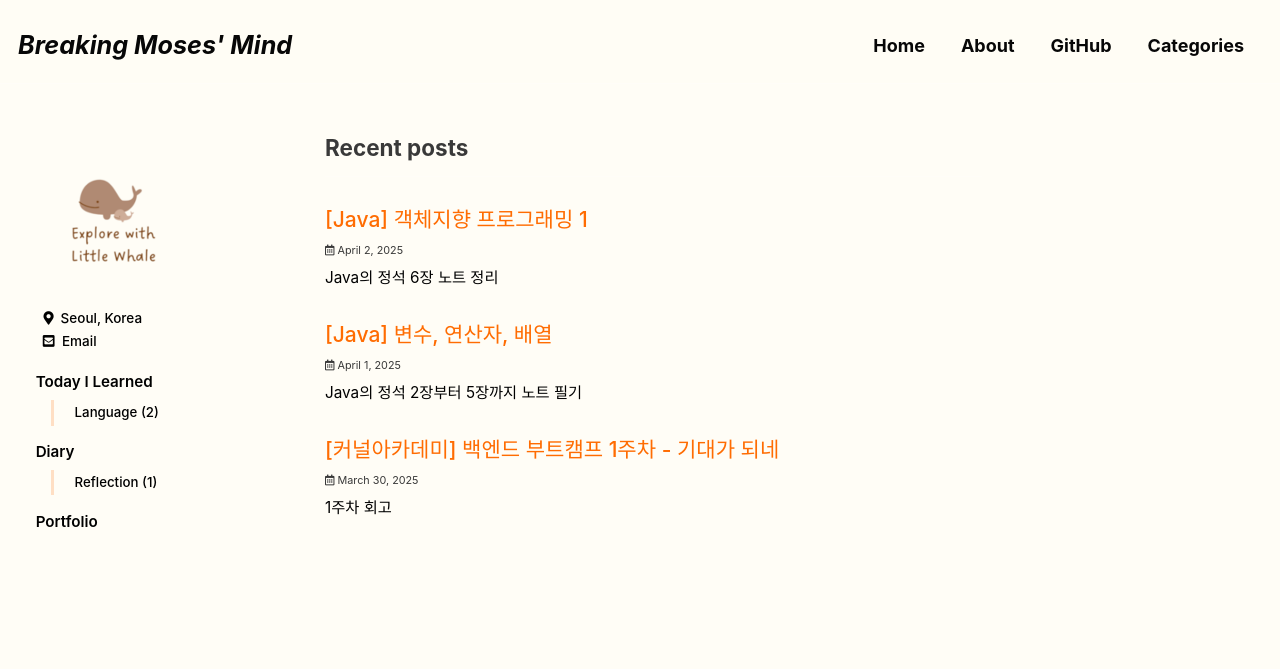
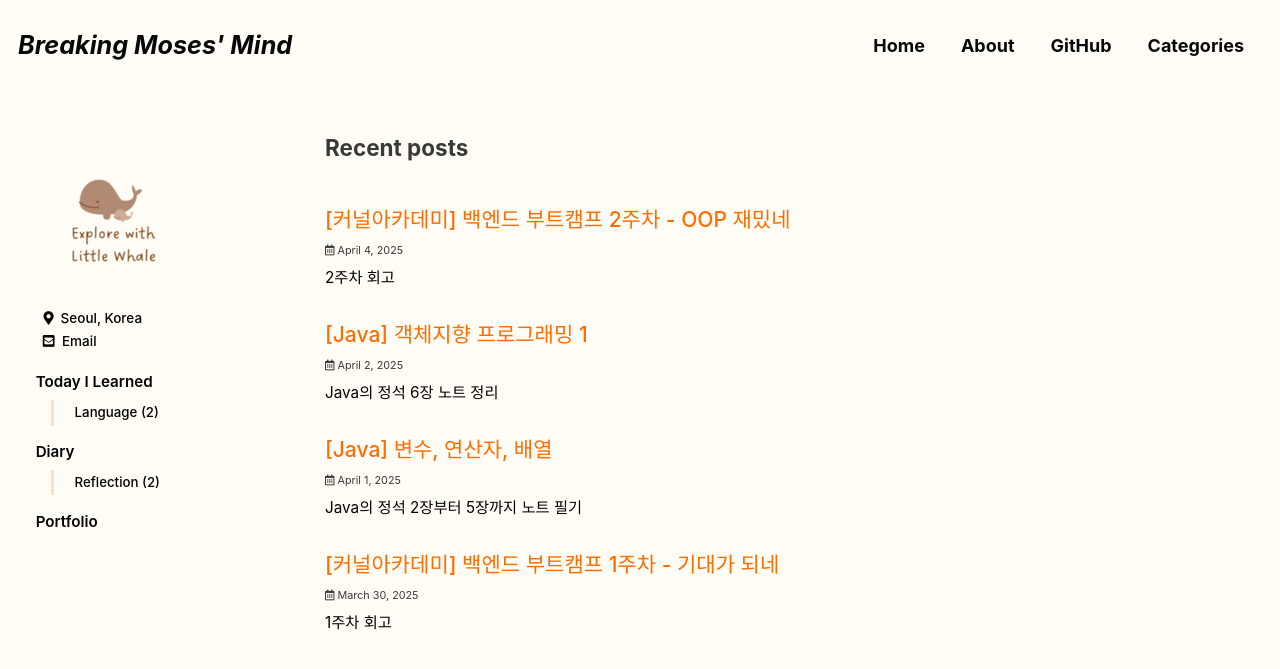
Before and after one commit to moset1/moset1.github.io, a Jekyll site: the page built from index.html, in a window 1280 px wide and 900 px high. Shown: the top 669 px of the window. Built offline with Jekyll 4.4.1, drawn with Linux system fonts in a browser that asks for light colours; cached includes are drawn as plain includes; some web fonts are replaced; the list of posts is cut into pages by our own code; part of the change alters nothing that is shown.

Commit message:
add post

````diff
--- /dev/null
+++ b/_posts/2025-04-04-reflection-2ndweek.md
@@ -0,0 +1,118 @@
+---
+title: "[커널아카데미] 백엔드 부트캠프 2주차 - OOP 재밌네"
+excerpt: "2주차 회고"
+
+categories:
+  - Reflection
+tags:
+  - [커널아카데미, 패스트캠퍼스]
+
+permalink: /reflection/2ndweek/
+
+toc: true
+toc_sticky: true
+
+date: 2025-04-04
+last_modified_at: 2025-04-04
+---
+
+# 📜2주차 회고
+
+# 2주차 회고
+
+이번 주에는 객체지향 개념에 대해 학습했다. 강의는 기본적인 개념을 다루지 않고, 학생들이 어느 정도 내용을 알고 있다는 가정 하에 진행되었다. 기본 개념은 유튜브 강의를 통해 예습할 수 있기 때문에 미리 학습하고 강의를 들으면 심화적인 내용을 깊이 이해하는 데 도움이 된다.
+
+---
+
+## 1. 모든 것은 변경에 유리하기 위하여
+
+객체지향의 핵심 목표는 변경에 유리한 코드를 작성하는 것이다. 추상화, 다형성, 오버로딩, 오버라이딩 등 객체지향의 모든 개념은 코드의 변경을 용이하게 하기 위한 것이다. 자바의 버전이 업그레이드되면서 도입된 기능들도 변경에 유리하도록 설계된 것이 많다. 예를 들어, 인터페이스에 `default` 메서드를 추가할 수 있도록 한 것은 기존 인터페이스를 수정할 때 상속받은 클래스들까지 수정해야 하는 문제를 방지하기 위해서다.
+
+객체지향 개념을 깊이 이해하면 확장성과 유지보수가 뛰어난 소프트웨어를 설계할 수 있을 것이다.
+
+---
+
+## 2. JVM에서 `new` 연산자와 생성자의 실행 과정
+
+자바에서 `new` 연산자를 사용하여 객체를 생성하면 JVM 내부적으로 여러 단계를 거쳐 객체가 생성되고 초기화된다. 이를 어셈블리 수준까지 살펴보면 다음과 같은 과정으로 진행된다.
+
+### 1) `new` 연산자의 역할
+
+`new` 연산자는 기본적으로 **힙(Heap)에 객체를 생성하고 해당 객체의 참조를 반환하는 역할**을 한다.
+
+- 클래스 로드 (Class Loading): 클래스가 아직 로드되지 않았다면, 클래스 로더가 `.class` 파일을 찾아 JVM에 로드한다.
+- 메모리 할당 (Memory Allocation): JVM의 힙 메모리에 새로운 객체를 위한 공간을 확보한다.
+- 기본값 초기화 (Zero Initialization): 객체의 필드가 기본값(0, `null`, `false`)으로 초기화된다.
+- 생성자 호출 (Constructor Call): 생성자가 실행되어 객체를 원하는 상태로 초기화한다.
+
+### 2) 생성자의 실행 과정
+
+생성자는 다음과 같은 순서로 실행된다.
+
+1. 부모 클래스의 생성자 호출 (`super()`)
+2. 필드 초기화 (명시적으로 초기화된 값 할당)
+3. 인스턴스 초기화 블록 실행 (있을 경우)
+4. 생성자 본문 실행
+
+객체가 생성될 때 부모 클래스의 생성자가 먼저 실행되므로, 상속받은 필드들이 먼저 초기화된다. 이후 필드 초기화 → 인스턴스 초기화 블록 실행 → 생성자 본문 실행 순으로 진행된다.
+
+### 3) 어셈블리 수준에서의 실행 흐름
+
+다음과 같은 자바 코드가 있다고 하자.
+
+```
+public class Test {
+    int x;
+
+    public Test() {
+        this.x = 42;
+    }
+
+    public static void main(String[] args) {
+        Test obj = new Test();
+    }
+}
+```
+
+이를 바이트코드 수준에서 보면 다음과 같은 실행 흐름을 가진다.
+
+```
+0: new           #2      // Test 객체 생성
+3: dup
+4: invokespecial #3      // Test 생성자 호출
+7: astore_1
+```
+
+이 바이트코드는 JIT 컴파일러에 의해 최적화된 기계어로 변환된다.
+
+```
+mov rdi, [Test.class]   ; Test 클래스의 메타데이터 로드
+call malloc             ; 힙 메모리에 객체 생성
+mov [rax], Test_vtable  ; 가상 테이블(vtable) 설정
+call Test.constructor   ; 생성자 호출
+```
+
+객체 생성 과정에서 JVM은 `malloc`을 호출하여 힙에 메모리를 할당하고, 생성자를 호출하여 객체를 초기화하는 구조로 실행된다.
+
+---
+
+## 3. `this`는 언제 생성될까?
+
+`this`는 생성자가 실행되기 전에 이미 존재하며, 생성자의 첫 번째 인자로 전달된다. 즉, `new` 연산자가 객체를 생성하는 순간부터 `this`는 유효한 상태다.
+
+### `this`의 생성 시점
+
+1. `new` 연산자 실행: 힙 메모리에 객체를 위한 공간을 할당하고 메모리 주소를 반환한다.
+2. 기본값 초기화: 객체의 필드들이 기본값으로 설정된다.
+3. 생성자 호출: 생성자의 첫 번째 인자로 `this`가 전달된다.
+4. 생성자 내부에서 `this` 사용 가능: 필드 초기화 및 추가 로직 실행 가능
+
+바이트코드를 살펴보면 `aload_0` 명령어가 `this`를 스택에 로드하는 과정이 보인다. 이는 생성자가 실행되기 전에 `this`가 이미 존재함을 의미한다.
+
+---
+
+## 4. 회고 및 정리
+
+이번 주에는 객체지향 개념과 JVM 내부에서 객체가 생성되는 과정을 깊이 있게 학습했다. 특히, 객체지향 개념이 변경에 유리한 코드를 작성하는 데 초점이 맞춰져 있다는 점을 다시 한번 확인할 수 있었다. 또한, JVM에서 `new` 연산자와 생성자가 실행되는 과정을 어셈블리 수준에서 분석하면서 객체가 실제로 어떻게 생성되고 초기화되는지를 이해할 수 있었다.
+
+앞으로의 목표는 객체지향 설계를 실제 코드에 적용하여 확장성과 유지보수가 뛰어난 구조를 만들고, JVM 내부 동작을 더 깊이 파악하여 성능 최적화까지 고려하는 것이다.
````
Also changed, not shown: _posts/2025-04-01-TIL-java_basic.md (+1 -1 lines).
